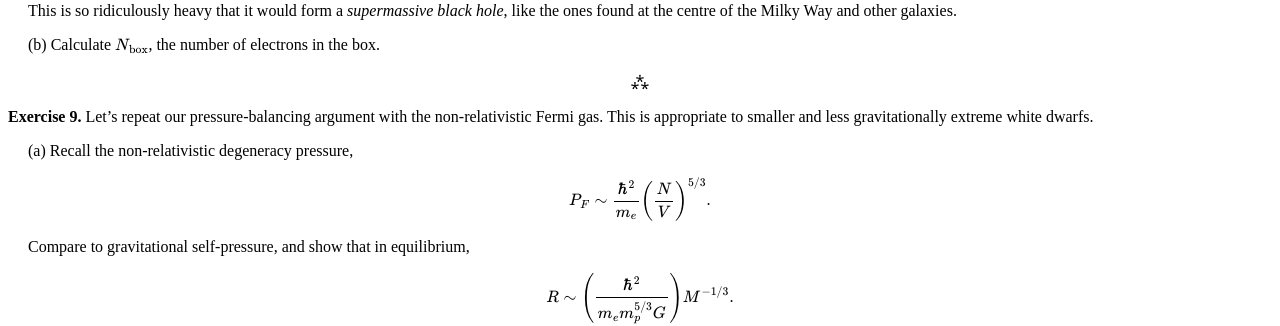
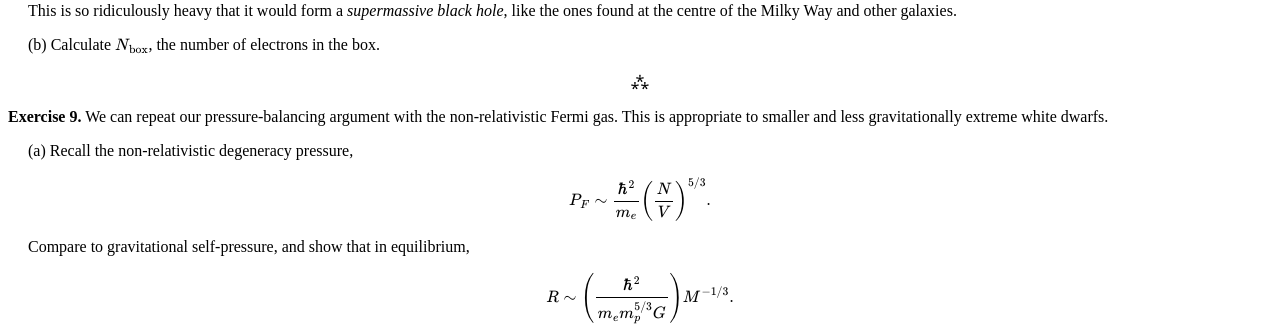
Before and after one commit to hapax/hapax.github.io, a Jekyll site: the page built from assets/chandra.md, in a window 1280 px wide and 900 px high, scrolled down 12880 px. Shown: the part 152-478 px from the top of the window. Built offline with Jekyll 4.4.1, drawn with Linux system fonts in a browser that asks for light colours; our own code applies the rules of GitHub Pages for plain Markdown files; formulas are drawn with MathJax 3; a script that is not in the unit is left out.

Commit message:
Update chandra.md

```diff
--- a/assets/chandra.md
+++ b/assets/chandra.md
@@ -895,7 +895,7 @@ the centre of the Milky Way and other galaxies.
   ⁂
   </p>
 
-**Exercise 9.** Let's repeat our pressure-balancing argument with the
+**Exercise 9.** We can repeat our pressure-balancing argument with the
 non-relativistic Fermi gas.
 This is appropriate to smaller and less gravitationally extreme white dwarfs.
 
```
